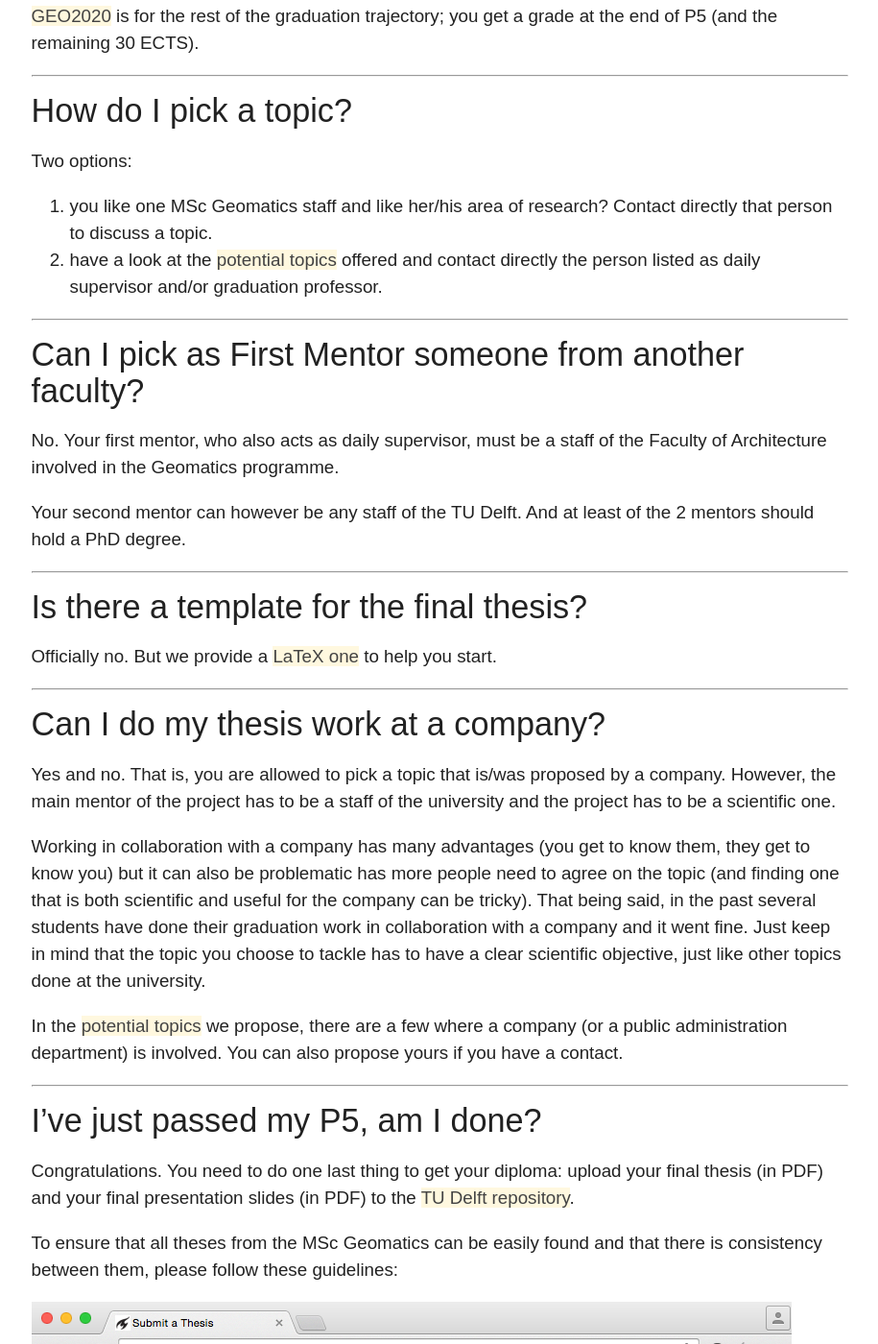
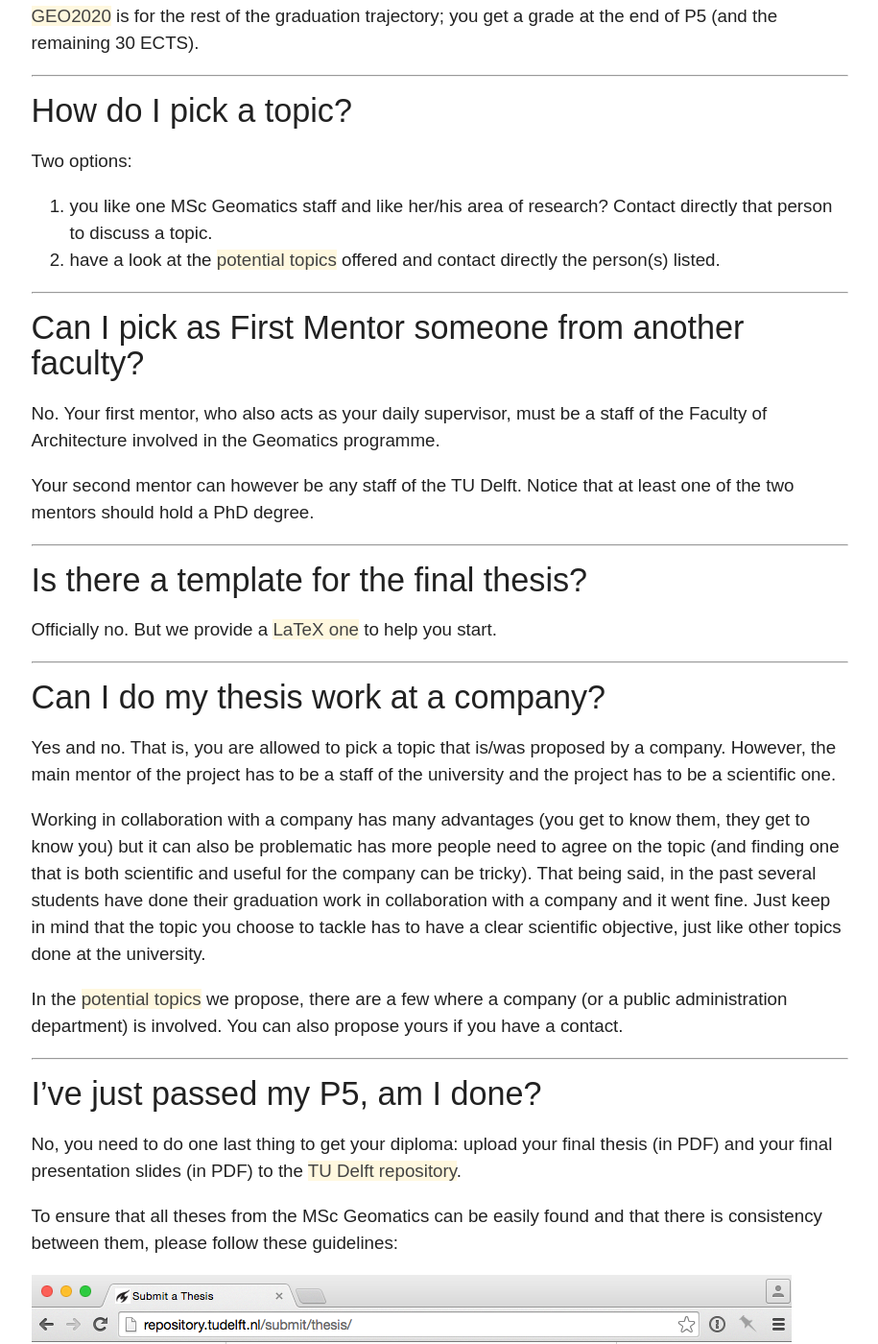
Before and after one commit to tudelft3d/geo2020, a Jekyll site: the page built from faq/index.md, in a window 1280 px wide and 1400 px high, scrolled down 667 px. Shown: the whole window at 96% size, without its empty margins (182-1097 px from the left). Built offline with Jekyll 4.4.1, drawn with Linux system fonts in a browser that asks for light colours; nearby versions of some CDN libraries; some of the changed text lies outside the part shown.

Commit message:
fixed a few things

```diff
--- a/faq/index.md
+++ b/faq/index.md
@@ -25,16 +25,16 @@ There is no grade attached to it, it's either a pass or a fail (a retake is poss
 Two options:
 
   1. you like one MSc Geomatics staff and like her/his area of research? Contact directly that person to discuss a topic.
-  2. have a look at the [potential topics]({{ "/potentialtopics/" | prepend: site.baseurl }}) offered and contact directly the person listed as daily supervisor and/or graduation professor.
+  2. have a look at the [potential topics]({{ "/potentialtopics/" | prepend: site.baseurl }}) offered and contact directly the person(s) listed.
 
 - - -
 
 #### Can I pick as First Mentor someone from another faculty?
 
-No. Your first mentor, who also acts as daily supervisor, must be a staff of the Faculty of Architecture involved in the Geomatics programme.
+No. Your first mentor, who also acts as your daily supervisor, must be a staff of the Faculty of Architecture involved in the Geomatics programme.
 
 Your second mentor can however be any staff of the TU Delft.
-And at least of the 2 mentors should hold a PhD degree.
+Notice that at least one of the two mentors should hold a PhD degree.
 
 - - -
 
@@ -61,8 +61,7 @@ You can also propose yours if you have a contact.
 
 #### I've just passed my P5, am I done?
 
-Congratulations.
-You need to do one last thing to get your diploma: upload your final thesis (in PDF) and your final presentation slides (in PDF) to the [TU Delft repository](http://repository.tudelft.nl/submit/thesis/).
+No, you need to do one last thing to get your diploma: upload your final thesis (in PDF) and your final presentation slides (in PDF) to the [TU Delft repository](http://repository.tudelft.nl/submit/thesis/).
 
 To ensure that all theses from the MSc Geomatics can be easily found and that there is consistency between them, please follow these guidelines:
 
```
Also changed, not shown: other parts of faq/index.md (+1 -1 lines), potentialtopics/index.md (+2 -2 lines), rules/index.md (+4 -3 lines), tips/index.md (+21 -20 lines).
